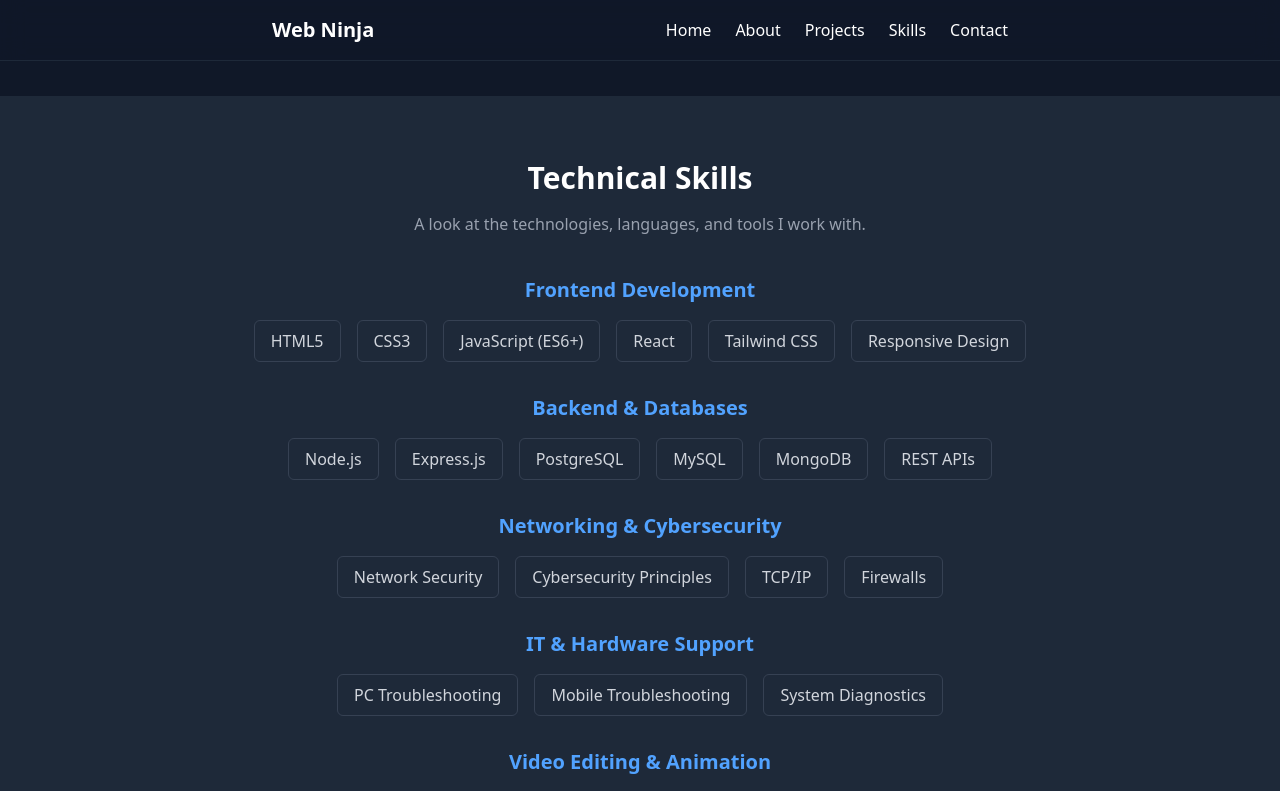
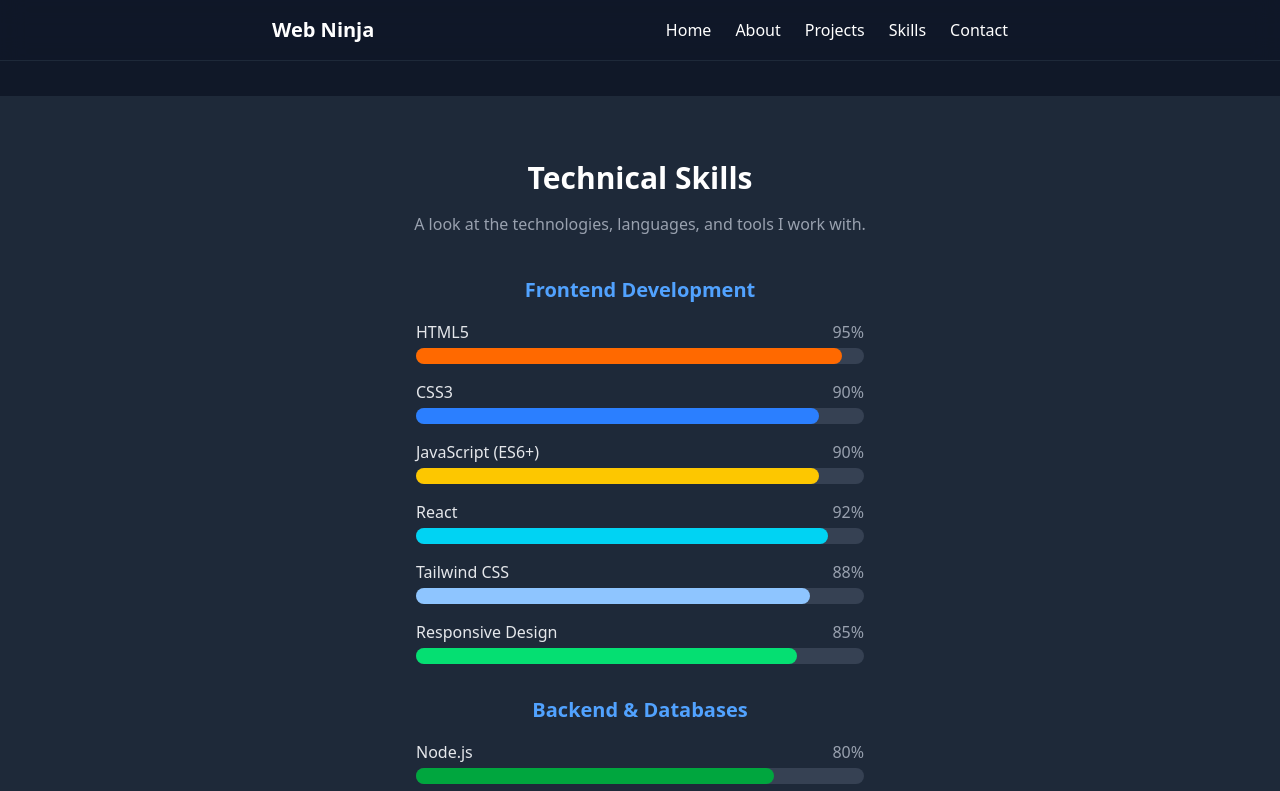
Before and after one commit to leothey-del/Portfolio_2, a React (Vite) app: page /skills in a window 1280 px wide. Shown: the top 791 px of the page. Built offline with nearby package versions, Linux system fonts and the light colour scheme.

Commit message:
Modernize homepage, projects, and skills with animation and glassmorphism

```diff
--- a/package.json
+++ b/package.json
@@ -11,6 +11,7 @@
   },
   "dependencies": {
     "@tailwindcss/vite": "^4.1.2",
+    "framer-motion": "^12.18.1",
     "react": "^19.0.0",
     "react-dom": "^19.0.0",
     "react-hot-toast": "^2.5.2",
--- a/src/App.jsx
+++ b/src/App.jsx
@@ -1,6 +1,7 @@
 import { useState } from 'react';
 import {  Routes, Route, Link } from 'react-router-dom';
 import { Toaster } from 'react-hot-toast';
+import { AnimatePresence, motion } from 'framer-motion';
 import Home from './pages/Home';
 import About from './pages/About';
 import Projects from './pages/Projects';
@@ -84,17 +85,17 @@ export default function App() {
           )}
         </nav>
 
-
-
         {/* Main Content */}
         <div className="pt-24">
-          <Routes>
-            <Route path="/" element={<Home />} />
-            <Route path="/about" element={<About />} />
-            <Route path="/projects" element={<Projects />} />
-            <Route path="/skills" element={<Skills />} />
-            <Route path="/contact" element={<Contact />} />
-          </Routes>
+          <AnimatePresence mode="wait">
+            <Routes>
+              <Route path="/" element={<motion.div initial={{ opacity: 0, y: 40 }} animate={{ opacity: 1, y: 0 }} exit={{ opacity: 0, y: -40 }} transition={{ duration: 0.5 }}><Home /></motion.div>} />
+              <Route path="/about" element={<motion.div initial={{ opacity: 0, y: 40 }} animate={{ opacity: 1, y: 0 }} exit={{ opacity: 0, y: -40 }} transition={{ duration: 0.5 }}><About /></motion.div>} />
+              <Route path="/projects" element={<motion.div initial={{ opacity: 0, y: 40 }} animate={{ opacity: 1, y: 0 }} exit={{ opacity: 0, y: -40 }} transition={{ duration: 0.5 }}><Projects /></motion.div>} />
+              <Route path="/skills" element={<motion.div initial={{ opacity: 0, y: 40 }} animate={{ opacity: 1, y: 0 }} exit={{ opacity: 0, y: -40 }} transition={{ duration: 0.5 }}><Skills /></motion.div>} />
+              <Route path="/contact" element={<motion.div initial={{ opacity: 0, y: 40 }} animate={{ opacity: 1, y: 0 }} exit={{ opacity: 0, y: -40 }} transition={{ duration: 0.5 }}><Contact /></motion.div>} />
+            </Routes>
+          </AnimatePresence>
         </div>
       </div>
     </>
--- a/src/pages/Projects.jsx
+++ b/src/pages/Projects.jsx
@@ -1,5 +1,6 @@
 import React from 'react'
 // src/pages/Projects.jsx
+import { motion } from 'framer-motion';
 
 import GithubButton from '../components/buttons/GithubButton';
   // --- Project Data ---
@@ -36,7 +37,16 @@ const Projects = () => {
     <h2 className="text-3xl font-bold text-center">My Projects</h2>
     <div className="mt-10 grid md:grid-cols-2 lg:grid-cols-3 gap-8">
       {projects.map((project, index) => (
-        <div key={index} className="bg-gray-800 rounded-lg overflow-hidden shadow-lg hover:shadow-2xl transform hover:-translate-y-1 transition flex flex-col">
+        <motion.div
+          key={index}
+          className="bg-gray-800 rounded-lg overflow-hidden shadow-lg hover:shadow-2xl transform hover:-translate-y-1 transition flex flex-col backdrop-blur-lg bg-opacity-60 border border-gray-700"
+          whileHover={{ scale: 1.04, boxShadow: '0 8px 32px 0 rgba(31, 38, 135, 0.37)' }}
+          initial={{ opacity: 0, y: 40 }}
+          whileInView={{ opacity: 1, y: 0 }}
+          transition={{ duration: 0.5, delay: index * 0.1 }}
+          viewport={{ once: true }}
+          style={{ background: 'rgba(36, 41, 46, 0.7)', boxShadow: '0 8px 32px 0 rgba(31, 38, 135, 0.37)', border: '1px solid rgba(255,255,255,0.1)', backdropFilter: 'blur(8px)' }}
+        >
           <img src={project.image} alt={project.title} className="w-full h-48 object-cover" />
           <div className="p-6 flex flex-col flex-grow">
             <h3 className="text-xl font-semibold">{project.title}</h3>
@@ -44,8 +54,6 @@ const Projects = () => {
                   <GithubButton url={project.githubUrl} />
             {/* Links Container */}
             <div className="mt-4 flex items-center space-x-6">
-
-
               {/* Add the simple text link here */}
               {project.liveUrl && (
                 <a
@@ -58,9 +66,8 @@ const Projects = () => {
                 </a>
               )}
             </div>
-
           </div>
-        </div>
+        </motion.div>
       ))}
     </div>
   </div>
--- a/src/pages/Skills.jsx
+++ b/src/pages/Skills.jsx
@@ -1,6 +1,22 @@
 import React from 'react'
+import { motion } from 'framer-motion';
 
 const Skills = () => {
+  const skillBars = [
+    { name: 'HTML5', level: 95, color: 'bg-orange-500' },
+    { name: 'CSS3', level: 90, color: 'bg-blue-500' },
+    { name: 'JavaScript (ES6+)', level: 90, color: 'bg-yellow-400' },
+    { name: 'React', level: 92, color: 'bg-cyan-400' },
+    { name: 'Tailwind CSS', level: 88, color: 'bg-blue-300' },
+    { name: 'Responsive Design', level: 85, color: 'bg-green-400' },
+    { name: 'Node.js', level: 80, color: 'bg-green-600' },
+    { name: 'Express.js', level: 78, color: 'bg-gray-400' },
+    { name: 'PostgreSQL', level: 75, color: 'bg-indigo-400' },
+    { name: 'MySQL', level: 70, color: 'bg-blue-700' },
+    { name: 'MongoDB', level: 70, color: 'bg-green-700' },
+    { name: 'REST APIs', level: 80, color: 'bg-pink-400' },
+  ];
+
   return (
     <div>
       {/* Skills Section */}
@@ -11,24 +27,46 @@ const Skills = () => {
           <div className="mt-10 space-y-8">
             <div>
               <h3 className="text-xl font-semibold text-blue-400 mb-4">Frontend Development</h3>
-              <div className="flex flex-wrap justify-center gap-4">
-                <span className="inline-block py-2 px-4 bg-gray-800 text-gray-300 border border-gray-700 rounded-md font-medium transition-all duration-200 hover:bg-gray-700 hover:text-white hover:-translate-y-0.5 hover:shadow-lg">HTML5</span>
-                <span className="inline-block py-2 px-4 bg-gray-800 text-gray-300 border border-gray-700 rounded-md font-medium transition-all duration-200 hover:bg-gray-700 hover:text-white hover:-translate-y-0.5 hover:shadow-lg">CSS3</span>
-                <span className="inline-block py-2 px-4 bg-gray-800 text-gray-300 border border-gray-700 rounded-md font-medium transition-all duration-200 hover:bg-gray-700 hover:text-white hover:-translate-y-0.5 hover:shadow-lg">JavaScript (ES6+)</span>
-                <span className="inline-block py-2 px-4 bg-gray-800 text-gray-300 border border-gray-700 rounded-md font-medium transition-all duration-200 hover:bg-gray-700 hover:text-white hover:-translate-y-0.5 hover:shadow-lg">React</span>
-                <span className="inline-block py-2 px-4 bg-gray-800 text-gray-300 border border-gray-700 rounded-md font-medium transition-all duration-200 hover:bg-gray-700 hover:text-white hover:-translate-y-0.5 hover:shadow-lg">Tailwind CSS</span>
-                <span className="inline-block py-2 px-4 bg-gray-800 text-gray-300 border border-gray-700 rounded-md font-medium transition-all duration-200 hover:bg-gray-700 hover:text-white hover:-translate-y-0.5 hover:shadow-lg">Responsive Design</span>
+              <div className="flex flex-col gap-4 items-center">
+                {skillBars.slice(0, 6).map(skill => (
+                  <div key={skill.name} className="w-full max-w-md text-left">
+                    <div className="flex justify-between mb-1">
+                      <span className="font-medium text-gray-200">{skill.name}</span>
+                      <span className="font-medium text-gray-400">{skill.level}%</span>
+                    </div>
+                    <div className="w-full bg-gray-700 rounded-full h-4">
+                      <motion.div
+                        className={`h-4 rounded-full ${skill.color}`}
+                        initial={{ width: 0 }}
+                        whileInView={{ width: `${skill.level}%` }}
+                        transition={{ duration: 1 }}
+                        viewport={{ once: true }}
+                      />
+                    </div>
+                  </div>
+                ))}
               </div>
             </div>
             <div>
               <h3 className="text-xl font-semibold text-blue-400 mb-4">Backend & Databases</h3>
-              <div className="flex flex-wrap justify-center gap-4">
-                <span className="inline-block py-2 px-4 bg-gray-800 text-gray-300 border border-gray-700 rounded-md font-medium transition-all duration-200 hover:bg-gray-700 hover:text-white hover:-translate-y-0.5 hover:shadow-lg">Node.js</span>
-                <span className="inline-block py-2 px-4 bg-gray-800 text-gray-300 border border-gray-700 rounded-md font-medium transition-all duration-200 hover:bg-gray-700 hover:text-white hover:-translate-y-0.5 hover:shadow-lg">Express.js</span>
-                <span className="inline-block py-2 px-4 bg-gray-800 text-gray-300 border border-gray-700 rounded-md font-medium transition-all duration-200 hover:bg-gray-700 hover:text-white hover:-translate-y-0.5 hover:shadow-lg">PostgreSQL</span>
-                <span className="inline-block py-2 px-4 bg-gray-800 text-gray-300 border border-gray-700 rounded-md font-medium transition-all duration-200 hover:bg-gray-700 hover:text-white hover:-translate-y-0.5 hover:shadow-lg">MySQL</span>
-                <span className="inline-block py-2 px-4 bg-gray-800 text-gray-300 border border-gray-700 rounded-md font-medium transition-all duration-200 hover:bg-gray-700 hover:text-white hover:-translate-y-0.5 hover:shadow-lg">MongoDB</span>
-                <span className="inline-block py-2 px-4 bg-gray-800 text-gray-300 border border-gray-700 rounded-md font-medium transition-all duration-200 hover:bg-gray-700 hover:text-white hover:-translate-y-0.5 hover:shadow-lg">REST APIs</span>
+              <div className="flex flex-col gap-4 items-center">
+                {skillBars.slice(6, 12).map(skill => (
+                  <div key={skill.name} className="w-full max-w-md text-left">
+                    <div className="flex justify-between mb-1">
+                      <span className="font-medium text-gray-200">{skill.name}</span>
+                      <span className="font-medium text-gray-400">{skill.level}%</span>
+                    </div>
+                    <div className="w-full bg-gray-700 rounded-full h-4">
+                      <motion.div
+                        className={`h-4 rounded-full ${skill.color}`}
+                        initial={{ width: 0 }}
+                        whileInView={{ width: `${skill.level}%` }}
+                        transition={{ duration: 1 }}
+                        viewport={{ once: true }}
+                      />
+                    </div>
+                  </div>
+                ))}
               </div>
             </div>
             <div>
```
Also changed, not shown: src/pages/Home.jsx (+50 -17 lines), 1 other file (tests, documents, lock files or other folders).
